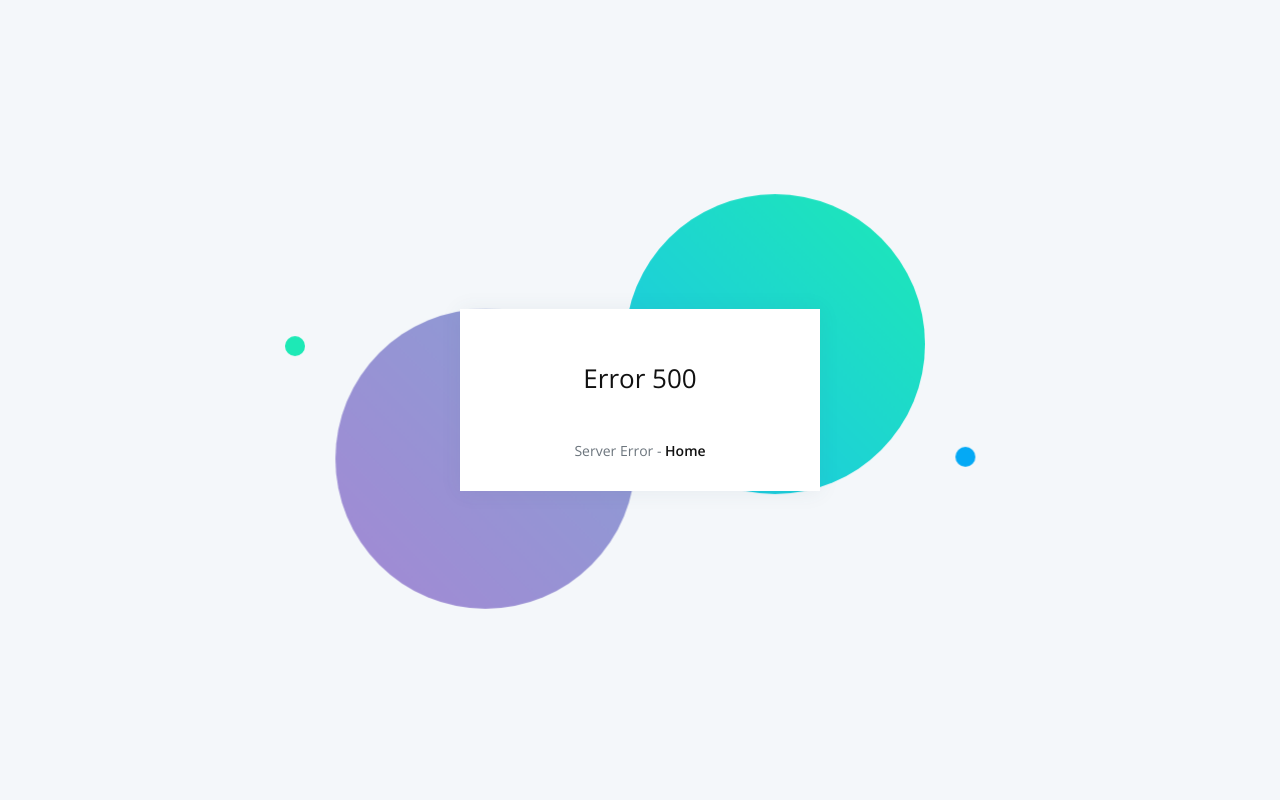
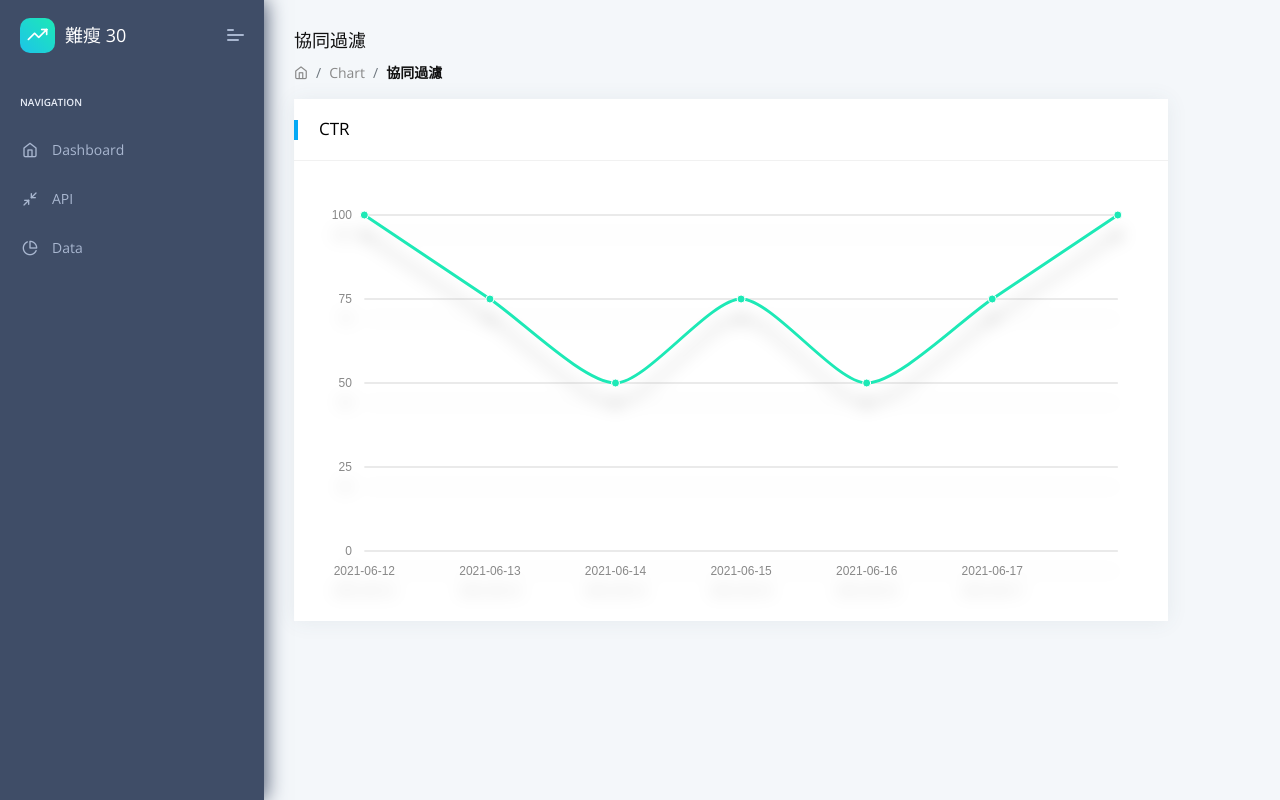
Before and after one commit to mariafilippa/thirties, a Django app: page /ctr// in a window 1280 px wide. Run offline with Django 3.2, Linux system fonts and the light colour scheme; the visitor is signed in with stand-in values (Sample User, id 1); some libraries are stand-ins or nearby versions.

Commit message:
add ctr chart

```diff
--- a/app/urls.py
+++ b/app/urls.py
@@ -10,6 +10,7 @@
 
     # The home page
     path('', views.index, name='home'),
+    re_path(r'ctr/(?P<key>.*)/', views.ctr, name='ctr'),
     re_path(r'mapping/.*', views.mapping, name='mapping'),
 
     # Matches any html file
--- a/app/views.py
+++ b/app/views.py
@@ -2,6 +2,8 @@
 """
 Copyright (c) 2019 - present AppSeed.us
 """
+
+import json
 
 from django.contrib.auth.decorators import login_required
 from django.core.paginator import Paginator
@@ -36,6 +38,54 @@
     return HttpResponse(html_template.render(context, request))
 
 @login_required(login_url="/login/")
+def ctr(request, key):
+
+    context = {}
+    context['chart'] = {
+        "element": 'morris-line-smooth-chart',
+        "data": [{
+              "date": '2021-06-12',
+              "ctr": 100
+          },
+          {
+              "date": '2021-06-13',
+              "ctr": 75
+          },
+          {
+              "date": '2021-06-14',
+              "ctr": 50
+          },
+          {
+              "date": '2021-06-15',
+              "ctr": 75
+          },
+          {
+              "date": '2021-06-16',
+              "ctr": 50
+          },
+          {
+              "date": '2021-06-17',
+              "ctr": 75
+          },
+          {
+              "date": '2021-06-18',
+              "ctr": 100
+          }
+        ],
+        "xkey": 'date',
+        "redraw": True,
+        "resize": True,
+        "ykeys": ['ctr'],
+        "hideHover": 'auto',
+        "responsive":True,
+        "labels": ['CTR'],
+        "lineColors": ['#1de9b6']
+    }
+
+    html_template = loader.get_template( 'ctr.html' )
+    return HttpResponse(html_template.render(context, request))
+
+@login_required(login_url="/login/")
 def pages(request):
     context = {}
     # All resource paths end in .html.
--- /dev/null
+++ b/core/templates/ctr.html
@@ -0,0 +1,76 @@
+{% extends "layouts/base.html" %}
+
+{% block title %} Charts Morris {% endblock %}
+
+<!-- Specific CSS goes HERE -->
+{% block stylesheets %}
+
+    <link rel="stylesheet" href="/static/assets/plugins/chart-morris/css/morris.css">
+
+{% endblock stylesheets %}
+
+{% block content %}
+
+<div class="pcoded-content">
+    <div class="pcoded-inner-content">
+        <!-- [ breadcrumb ] start -->
+        <div class="page-header">
+            <div class="page-block">
+                <div class="row align-items-center">
+                    <div class="col-md-12">
+                        <div class="page-header-title">
+                            <h5 class="m-b-10">協同過濾</h5>
+                        </div>
+                        <ul class="breadcrumb">
+                            <li class="breadcrumb-item"><a href="/"><i class="feather icon-home"></i></a></li>
+                            <li class="breadcrumb-item"><a href="javascript:">Chart</a></li>
+                            <li class="breadcrumb-item"><a href="javascript:">協同過濾</a></li>
+                        </ul>
+                    </div>
+                </div>
+            </div>
+        </div>
+        <!-- [ breadcrumb ] end -->
+        <div class="main-body">
+            <div class="page-wrapper">
+                <!-- [ Main Content ] start -->
+                <div class="row">
+                    <!-- [ Morris Chart ] start -->
+                    <div class="col-xl-11">
+                        <div class="card">
+                            <div class="card-header">
+                                <h5>CTR</h5>
+                            </div>
+                            <div class="card-block">
+                                <div id="morris-line-smooth-chart" class="ChartShadow" style="height:400px"></div>
+                            </div>
+                        </div>
+                    </div>
+                    <!-- [ Morris Chart ] end -->
+                </div>
+                <!-- [ Main Content ] end -->
+            </div>
+        </div>
+    </div>
+</div>
+
+
+{% endblock content %}
+
+<!-- Specific Page JS goes HERE  -->
+{% block javascripts %}
+    {{ chart|json_script:"line-chart" }}
+    <script src="/static/assets/plugins/chart-morris/js/raphael.min.js"></script>
+    <script src="/static/assets/plugins/chart-morris/js/morris.min.js"></script>
+    <script type="text/javascript">
+      'use strict';
+      $(document).ready(function() {
+          setTimeout(function() {
+          // [ line-smooth-chart ] start
+          Morris.Line(JSON.parse(document.getElementById('line-chart').textContent));
+          // [ line-smooth-chart ] end
+              }, 700);
+      });
+    </script>
+
+{% endblock javascripts %}
--- a/core/templates/index.html
+++ b/core/templates/index.html
@@ -68,7 +68,7 @@
                                           <tbody>
                                               <tr>
                                                   <td>
-                                                      <h6 class="m-0"><span class="rounded-circle m-r-10 pcoded-micon"><i class="feather icon-box"></i></span>協同過濾</h6>
+                                                      <h6 class="m-0"><span class="rounded-circle m-r-10 pcoded-micon"><i class="feather icon-box"></i></span><a class="text-dark" href="{% url 'ctr' key=cf %}">協同過濾</a></h6>
                                                   </td>
                                                   <td>
                                                       <h6 class="m-0">2021/06/24 3:28 PM</h6>
```
